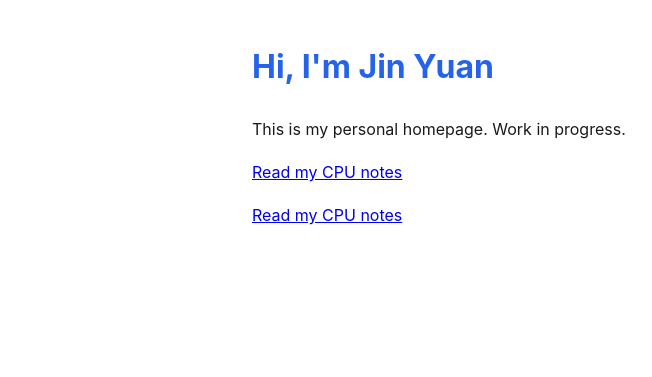
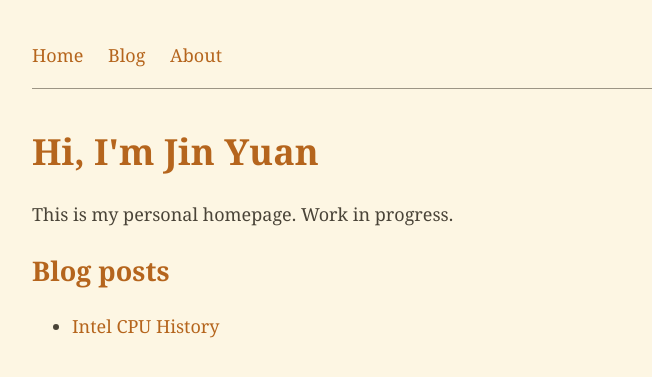
Before and after one commit to yuanjin0928/yuanjin0928.github.io, a Jekyll site: the page built from index.html, in a window 1280 px wide. Shown: the top 377 px of the page, without its empty margins (68-720 px from the left). Built offline with Jekyll 4.4.1, drawn with Linux system fonts in a browser that asks for light colours.

```diff
--- a/_config.yml
+++ b/_config.yml
@@ -1,5 +1,5 @@
 # Define a custom collection called "blogs"
 collections:
-  notes:
-    output: true                # true = generate a real web page for each note
+  blogs:
+    output: true                # true = generate a real web page for each blog
     permalink: /blogs/:path/    # Keep the folder structure in the URL
--- a/_layouts/default.html
+++ b/_layouts/default.html
@@ -7,6 +7,13 @@
   <link rel="stylesheet" href="/assets/style.css">   <!-- The shared style, written once -->
 </head>
 <body>
+  <!-- Navigation bar: appears on every page that uses this layout -->
+  <nav>
+    <a href="/">Home</a>
+    <a href="/blog">Blog</a>
+    <a href="/about">About</a>
+  </nav>
+
   {{ content }}   <!-- This is the "hole": each page's content gets poured in here -->
 </body>
 </html>
--- a/assets/style.css
+++ b/assets/style.css
@@ -1,16 +1,47 @@
+/* ===== Color palette: define once at the top, reuse everywhere ===== */
+:root {
+  --bg: #fdf6e3;          /* Page background — the warm light yellow */
+  --text: #4a4438;        /* Main text — a soft warm dark brown, not harsh black */
+  --accent: #b5651d;      /* Accent for links/headings — a warm brown-orange */
+  --muted: #9c9585;       /* Muted text for less important things */
+  --max-width: 1080px;     /* How wide the content area is */
+}
+
 /* The <body> holds everything the visitor sees. */
 /* Styling it here affects the whole page at once.   */
+/* ===== Base page ===== */
 body {
-  font-family: -apple-system, "Segoe UI", sans-serif;  /* A clean, system default font */
-  max-width: 640px;      /* Stops text from stretching too wide on big screens */
-  margin: 40px auto;     /* auto left/right = centers the page horizontally */
-  padding: 0 20px;       /* Keeps text off the screen edges on phones */
-  line-height: 1.7;      /* Adds breathing room between lines */
-  color: #1a1a1a;        /* Near-black text, softer than pure black */
+  background: var(--bg);              /* Uses the --bg variable defined above */
+  color: var(--text);
+  font-family: Georgia, "Times New Roman", serif;  /* A serif font feels warm & readable */
+  font-size: 18px;         /* The base text size for the whole site */
+  line-height: 1.75;                  /* Generous spacing between lines = easier reading */
+  max-width: var(--max-width);        /* Stops lines from getting too long */
+  margin: 0 auto;                     /* Centers the content area */
+  padding: 40px 24px;                 /* Breathing room around the edges */
 }
 
-/* Target the main heading specifically. */
-h1 {
-  font-size: 2rem;       /* Makes the title bigger */
-  color: #2563eb;        /* A blue accent color */
+/* ===== Headings ===== */
+h1, h2, h3 {
+  color: var(--accent);               /* Warm accent color for headings */
+  line-height: 1.3;
 }
+
+/* ===== Links ===== */
+a {
+  color: var(--accent);
+  text-decoration: none;              /* Removes the default underline */
+}
+a:hover {
+  text-decoration: underline;         /* Underline only when hovering */
+}
+
+/* ===== Navigation bar ===== */
+nav {
+  margin-bottom: 40px;                /* Space below the nav */
+  padding-bottom: 16px;
+  border-bottom: 1px solid var(--muted);  /* A subtle line under the nav */
+}
+nav a {
+  margin-right: 20px;                 /* Space between nav links */
+}
--- a/index.html
+++ b/index.html
@@ -1,18 +1,18 @@
-<!DOCTYPE html>                <!-- Tells the browser to use modern HTML rules -->
-<html lang="en">
-<head>
-  <meta charset="utf-8">       <!-- Ensures text displays correctly -->
-  <meta name="viewport" content="width=device-width, initial-scale=1">  <!-- Looks right on phones -->
-  <title>My Homepage</title>   <!-- The text shown on the browser tab -->
-  <link rel="stylesheet" href="/assets/style.css">   <!-- This line loads your CSS file -->
-</head>
-<body>
-  <!-- Everything the visitor actually sees goes inside <body> -->
-  <h1>Hi, I'm Jin Yuan</h1>
-  <p>This is my personal homepage. Work in progress.</p>
+---
+layout: default
+title: Home
+---
+<!-- Everything the visitor actually sees goes inside <body> -->
+<h1>Hi, I'm Jin Yuan</h1>
+<p>This is my personal homepage. Work in progress.</p>
 
-  <!-- A link that takes visitors to the notes page -->
-  <p><a href="/blogs/cpu/intel">Read my CPU notes</a></p>
-  <p><a href="/_posts/2026-07-19-note">Read my CPU notes</a></p>
-</body>
-</html>
+<h2>Blog posts</h2>
+<ul>
+  <!-- Loop over every article in the "blogs" collection -->
+  {% for post in site.blogs %}
+    <li>
+    <!-- post.url is the real URL Jekyll computed; post.title is from front matter -->
+      <a href="{{ post.url }}">{{ post.title }}</a>
+    </li>
+  {% endfor %}
+</ul>
```
Also changed, not shown: _blogs/cpu/intel.md (added, +7 -0 lines), _posts/2026-07-19-note.md (deleted, +0 -12 lines), about.html (added, +20 -0 lines), blog.html (added, +22 -0 lines), blogs/cpu/intel.md (deleted, +0 -12 lines).
